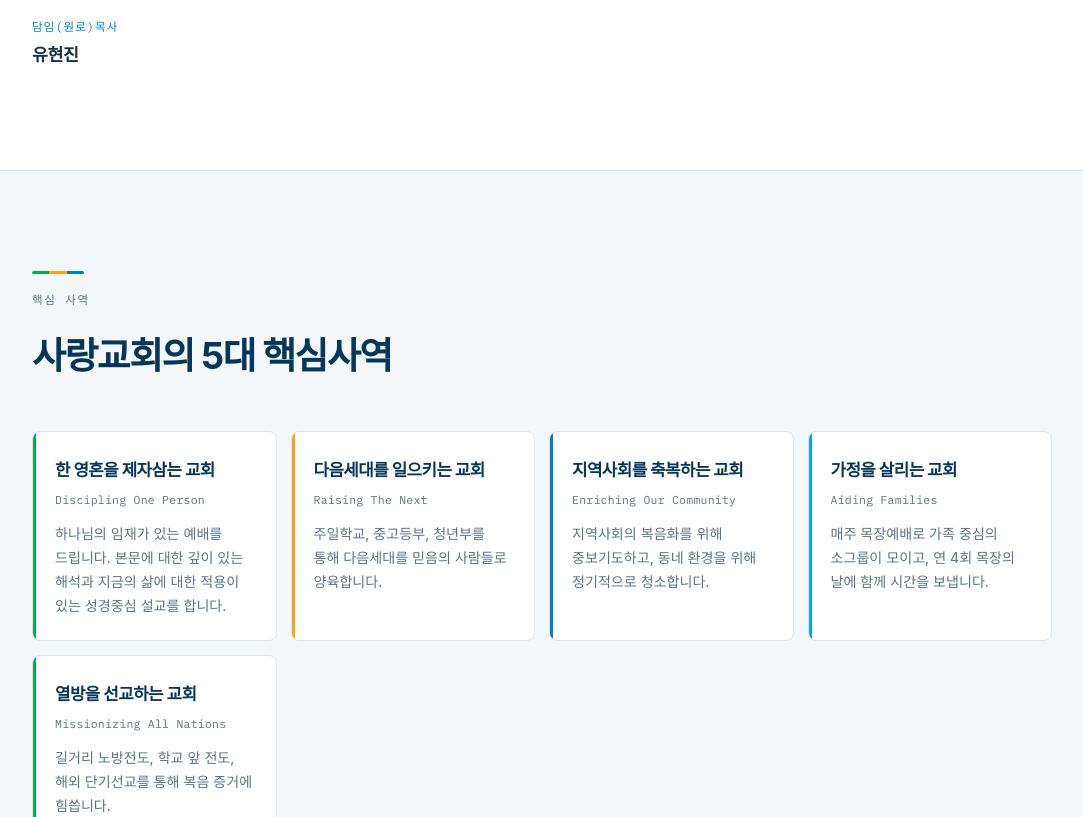
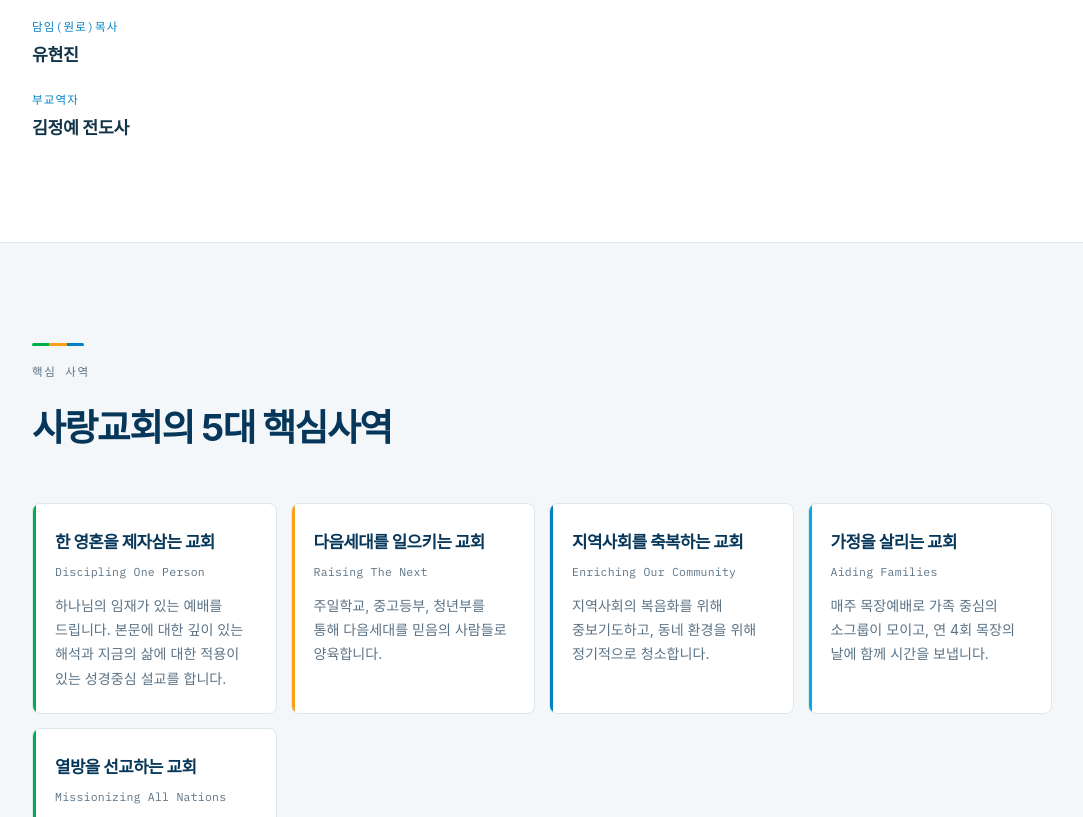
Before and after one commit to SarangInChrist/SarangInChrist.github.io, a plain HTML site: page index.html in a window 1280 px wide. Shown: the part 1678-2495 px from the top of the page, without its empty margins (98-1181 px from the left). Drawn offline with Linux system fonts and the light colour scheme; a web font is replaced by a local one.

Commit message:
부교역자 김정예 전도사 추가
Co-Authored-By: Claude Fable 5 <noreply@anthropic.com>

```diff
--- a/index.html
+++ b/index.html
@@ -353,6 +353,10 @@ footer a:hover{color:#fff}
           <div class="pastor">
             <p class="role">담임(원로)목사</p>
             <p class="nm">유현진</p>
+          </div>
+          <div class="pastor">
+            <p class="role">부교역자</p>
+            <p class="nm">김정예 전도사</p>
           </div>
         </div>
       </div>
```
